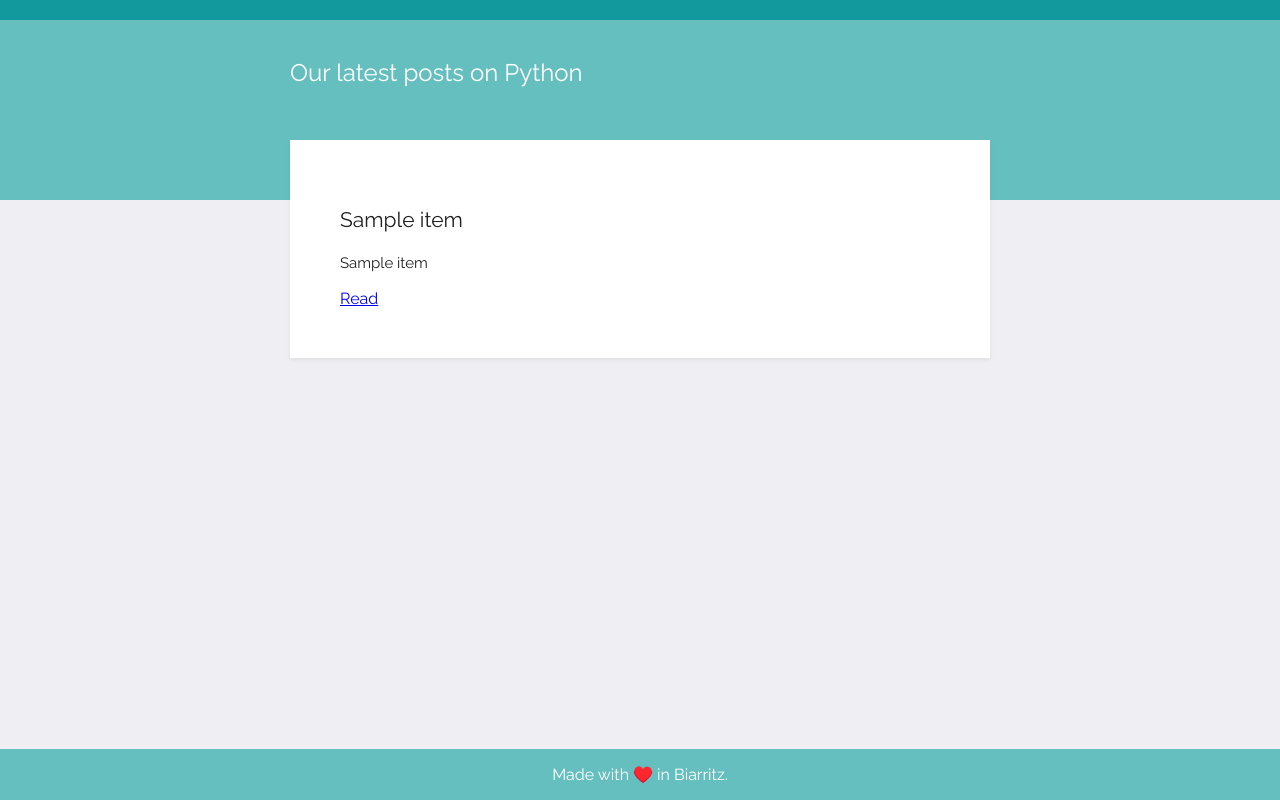
After one commit to carozum/carozumFlask, a Flask app: page /blog in a window 1280 px wide. The commit adds this page. Run offline with Flask 2, Linux system fonts and the light colour scheme; a database or web service that is not in the repository returns one stand-in record (values such as "Sample title"); data that the repository does not hold is empty.

Commit message:
first flask app - adding blog  v 1.8

```diff
--- a/server.py
+++ b/server.py
@@ -29,11 +29,11 @@ def make_underline(function):
 #*******************************************************
 
 # url '/' is the home page. route() is a decorator function, a method which lives inside the app object and which adds a functionality to the function that is passed inside it. @ is used to simplify the code (shortcut)
-@app.route('/')
+@app.route('/hello-world')
 @make_bold
 @make_italic
 @make_underline
-def home():
+def get_hello_world():
     return 'Hello, World!'
 
 #*******************************************************
@@ -41,7 +41,7 @@ def home():
 #*******************************************************
 
 @app.route('/contact')
-def contact():
+def get_contact():
     content = '''
     <h1>Contact Us</h1>
     <p>please fill the following contact form</p>
@@ -67,7 +67,7 @@ def greet(name, age):
 numbertoguess = random.randint(0, 9)
 
 @app.route('/guessanumber/<int:number>')
-def guess(number):
+def guessanumber(number):
     # gifs are coming from giphy.com
     answer = f'''<div style="text-align: center">
             <iframe src="https://giphy.com/embed/xUn3CftPBajoflzROU" width="100" height="100" frameBorder="0" class="giphy-embed" allowFullScreen ></iframe>
@@ -95,8 +95,8 @@ def guess(number):
 # 4. create a new directory called static to put all your images and change the path adding /static/mountain.png
 # 5. you put the styles.css inside static folder
 # !!! cache on chrome is a problem : hard reload shift + reload !!!
-@app.route('/portfolio-carozum')
-def my_portfolio():
+@app.route('/')
+def get_my_portfolio():
     return render_template('carozum.html')
 
 
@@ -105,7 +105,7 @@ def my_portfolio():
 #*******************************************************
 
 @app.route('/carozum-card')
-def name_card():
+def get_my_card():
     return render_template('carozum-card.html')
 
 
@@ -114,7 +114,7 @@ def name_card():
 #*******************************************************
 
 @app.route('/carozum-math')
-def carozum_math():
+def get_carozum_math():
     random_number = random.randint(1, 10)
     the_year = date.today().year
     return render_template('carozum-math.html',
@@ -158,6 +158,29 @@ def guess_name(some_name):
                            count = "{:,}".format(count))
 
 #*******************************************************
+# blog / blog post using jinja templating and API for accessing json storage bin I have created on: https://www.npoint.io/
+#*******************************************************
+
+@app.route('/blog')
+def get_blog():
+    blog_url = 'https://api.npoint.io/f209a61f7d71c019f3da'
+    response = requests.get(blog_url)
+    blog_posts = response.json()
+
+    return render_template('blog.html',
+                           blog_posts = blog_posts)
+
+@app.route('/post/<int:index>')
+def get_post(index):
+    blog_url = 'https://api.npoint.io/f209a61f7d71c019f3da'
+    response = requests.get(blog_url)
+    blog_posts = response.json()
+
+    return render_template('post.html',
+                           blog_posts = blog_posts,
+                           index = index)
+
+#*******************************************************
 # launch the server
 #*******************************************************
 
--- /dev/null
+++ b/static/carozum-blog-styles.css
@@ -0,0 +1,71 @@
+body{
+    background: #efeff3;
+    margin: 0;
+    font-family: 'Raleway', sans-serif;
+    -webkit-font-smoothing: antialiased;
+     color:#212121;
+   }
+   .wrapper{
+     position: relative;
+     clear:both;
+     margin: 0 auto 75px auto;
+     width: 100%;
+     overflow: hidden;
+   }
+   .top{
+     background: #66bfbf;
+     height: 180px;
+     border-top: 20px solid #11999e;
+   }
+
+   .top .title {
+     width: 700px;
+     margin: 38px auto 0 auto;
+   }
+
+   .title h1 {
+     font-size:24px;
+     color:#FFF;
+     font-weight:500;
+   }
+
+   .content{
+       margin: -80px auto 100px;
+     padding-bottom: 20px;
+   }
+
+   .card{
+     position: relative;
+     background: #fff;
+     padding:50px;
+     width: 600px;
+     margin: 20px auto 0 auto;
+     box-shadow: 0 2px 4px rgba(100,100,100,.1);
+   }
+
+   .card h2 {
+     font-size:21px;
+     font-weight:500;
+   }
+
+   .card h2 a {
+     color:#CC0000;
+     text-decoration:none;
+   }
+
+   .card .text {
+     color:#212121;
+     margin-top:20px;
+     font-size:15px;
+     line-height:22px;
+   }
+
+   footer {
+     position: fixed;
+     left: 0;
+     bottom: 0;
+     width: 100%;
+     background-color: #66bfbf;
+     color: white;
+     text-align: center;
+   }
--- /dev/null
+++ b/templates/blog.html
@@ -0,0 +1,36 @@
+<!DOCTYPE html>
+<html lang="en">
+
+<head>
+    <meta charset="UTF-8">
+    <meta http-equiv="X-UA-Compatible" content="IE=edge">
+    <meta name="viewport" content="width=device-width, initial-scale=1.0">
+    <title>Blog of Carozum</title>
+    <link href="https://fonts.googleapis.com/css2?family=Raleway" rel="stylesheet">
+    <link rel="stylesheet" href="../static/carozum-blog-styles.css">
+</head>
+
+<body>
+    <div class="wrapper">
+        <div class="top">
+            <div class="title">
+                <h1>Our latest posts on Python</h1>
+            </div>
+        </div>
+        {% for post in blog_posts: %}
+        <div class="content">
+            <div class="card">
+                <h2>{{ post["title"]}}</h2>
+                <p class="text">{{ post["subtitle"] }}</p>
+                <a href="{{ url_for('get_post', index = post['id']) }}">Read</a>
+            </div>
+        </div>
+        {% endfor %}
+    </div>
+
+</body>
+<footer>
+    <p>Made with ♥️ in Biarritz.</p>
+</footer>
+
+</html>
```
Also changed, not shown: blog-data.txt (added, +20 -0 lines), templates/carozum-card.html (+7 -3 lines), templates/carozum.html (+24 -12 lines), templates/post.html (added, +41 -0 lines).
